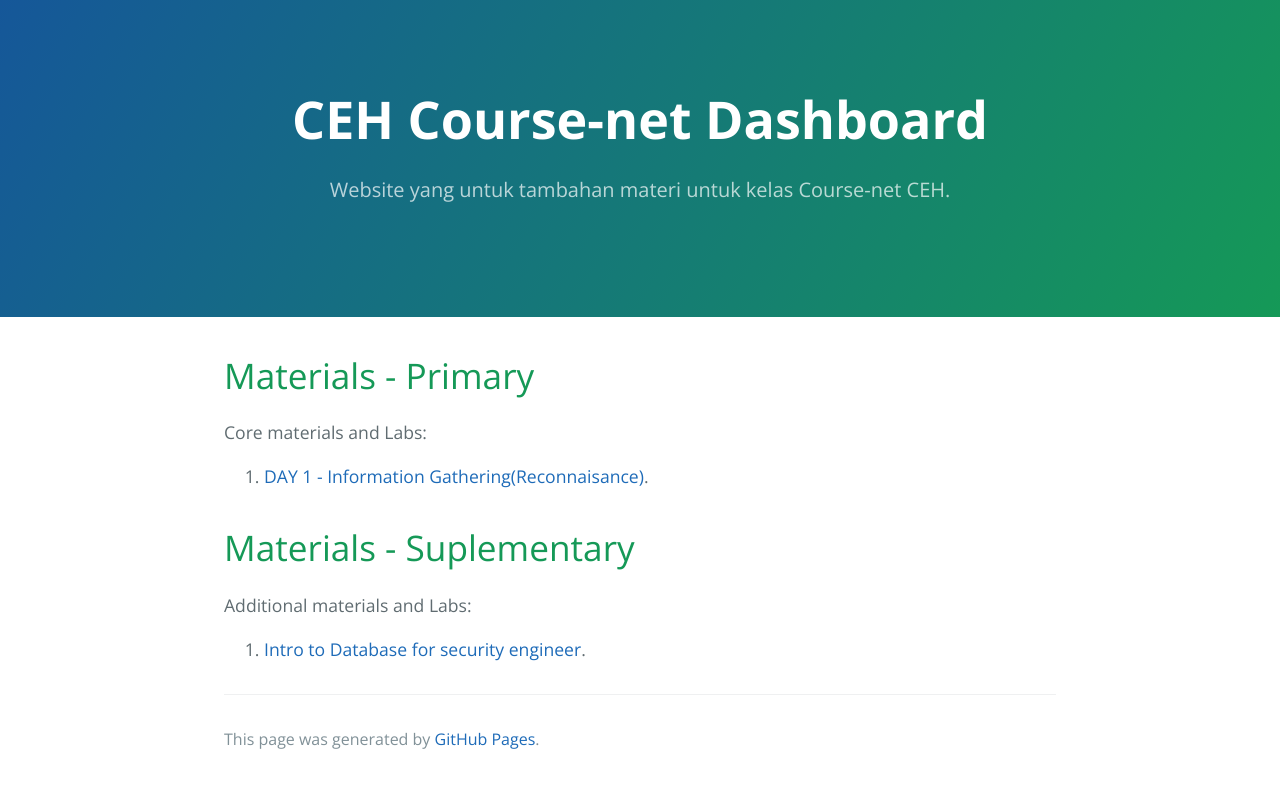
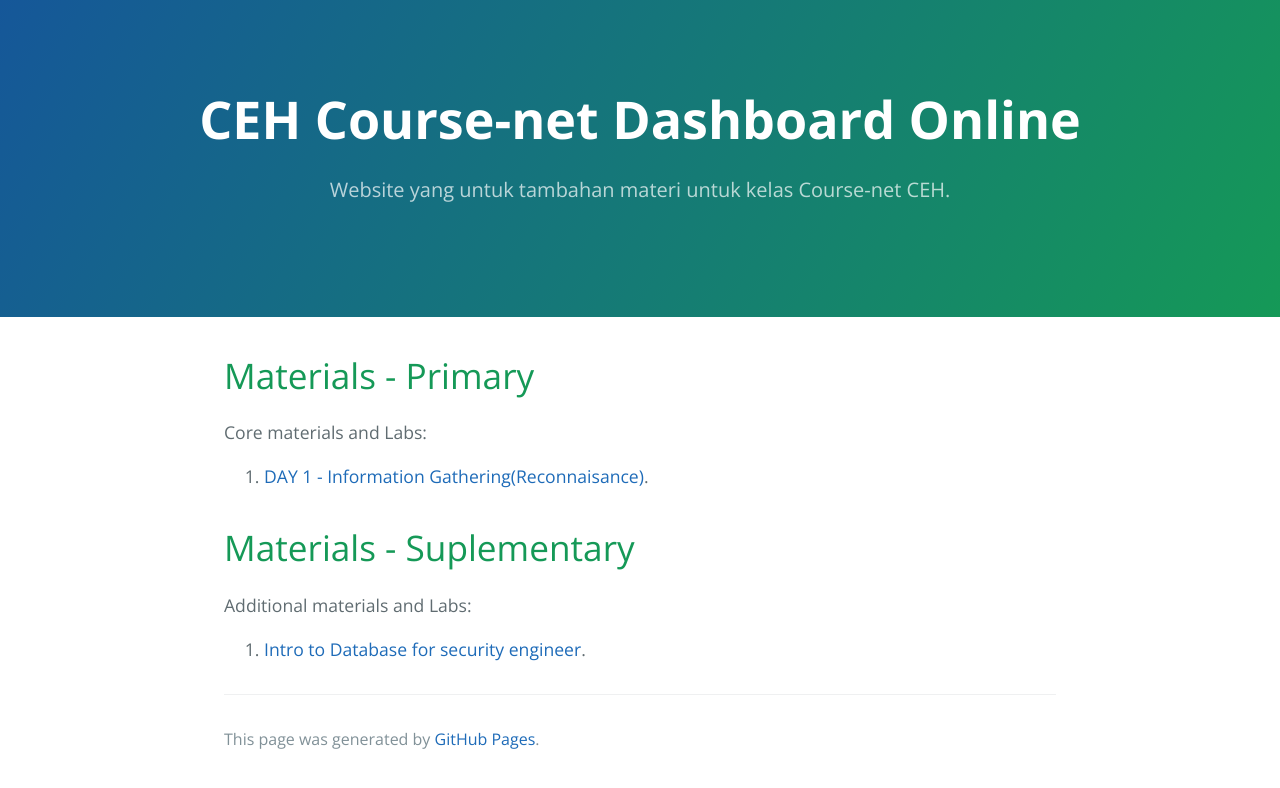
Before and after one commit to just-a-confused-seal/ethical-hacking-dashboard, a Jekyll site: the page built from index.md, in a window 1280 px wide. Shown: the top 788 px of the page. Built offline with Jekyll 4.4.1, drawn with Linux system fonts in a browser that asks for light colours.

Commit message:
Update _config.yml
Add a new title

```diff
--- a/_config.yml
+++ b/_config.yml
@@ -1,4 +1,4 @@
-title: CEH Course-net Dashboard
+title: CEH Course-net Dashboard Online
 description: Website yang untuk tambahan materi untuk kelas Course-net CEH.
 show_downloads: false
 google_analytics:
```
